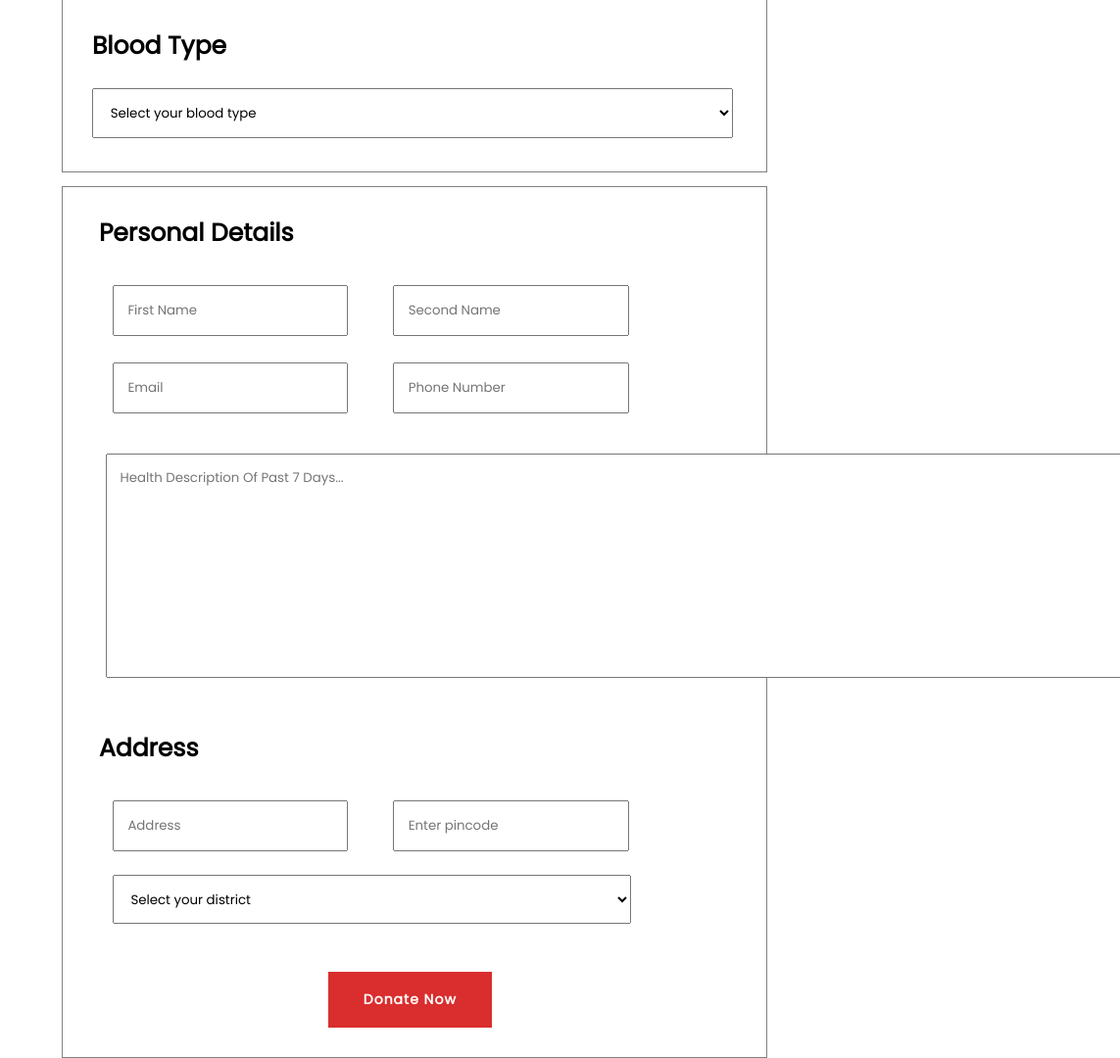
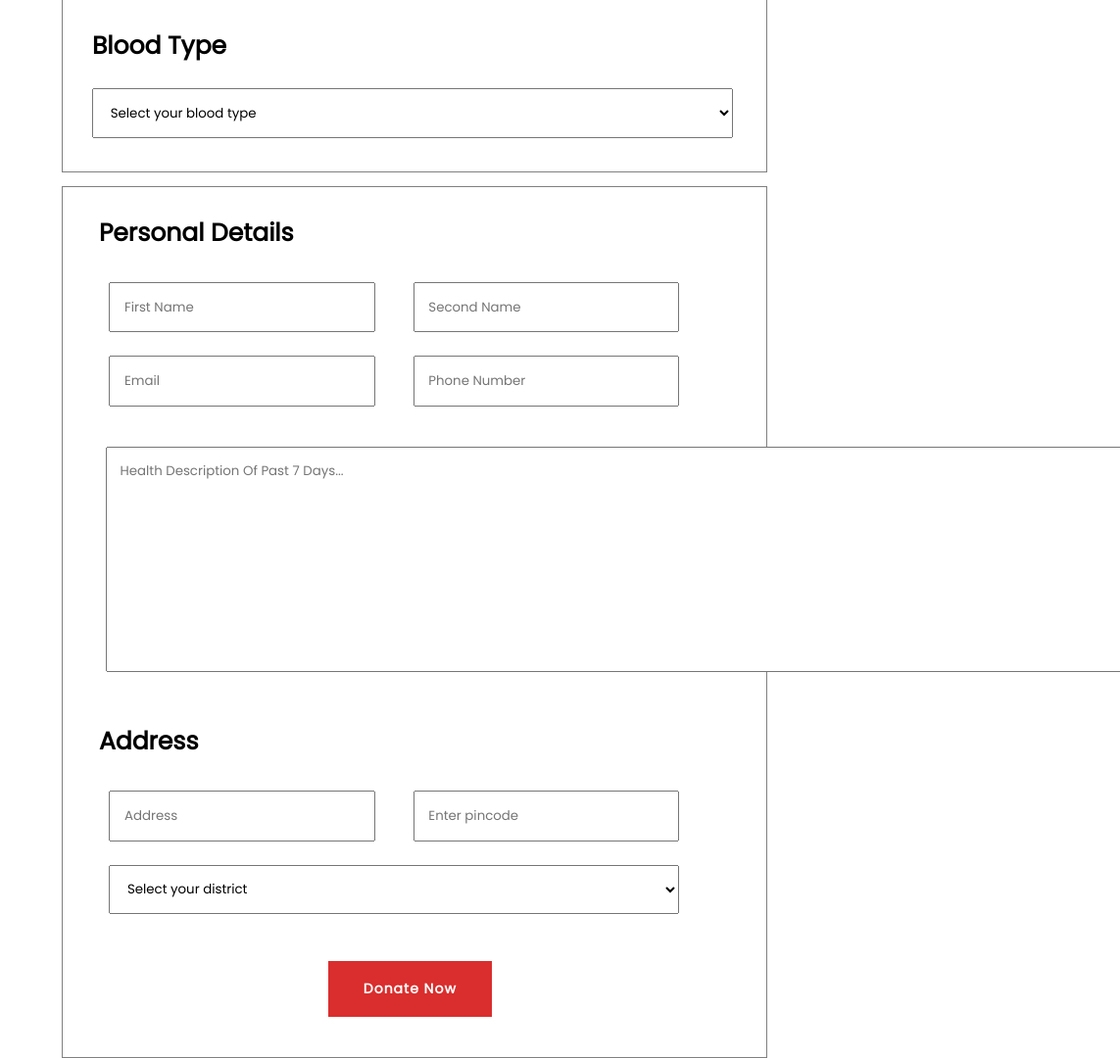
Before and after one commit to tusharn3115/BLOOD-DONATION, a PHP site: page /donateBlood.php in a window 1440 px wide; the page is wider, and only the part inside the window is pictured. Shown: the part 781-1861 px from the top of that part at 98% size, without its empty margins (297-1440 px from the left). Run offline with PHP 8.4, Linux system fonts and the light colour scheme.

Commit message:
some css changes

```diff
--- a/userSideCss/style.css
+++ b/userSideCss/style.css
@@ -745,10 +745,10 @@ header .list {
 
 .donationForm2 input {
   margin-top: 6%;
-  width: 35%;
+  width: 39.5%;
   padding: 2%;
   display: inline;
-  margin: 3%;
+  margin: 2.5%;
   margin-bottom: 1%;
 }
 
@@ -799,9 +799,9 @@ header .list {
 /* select tag */
 .donationForm2 select#district{
   margin-top: 2.5%;
-  width: 77%;
+  width: 84.5%;
   padding: 2%;
-  margin-left: 3%;
+  margin-left: 2.5%;
 }
 
 
```
Also changed, not shown: donateBlood.php (+7 -0 lines).
